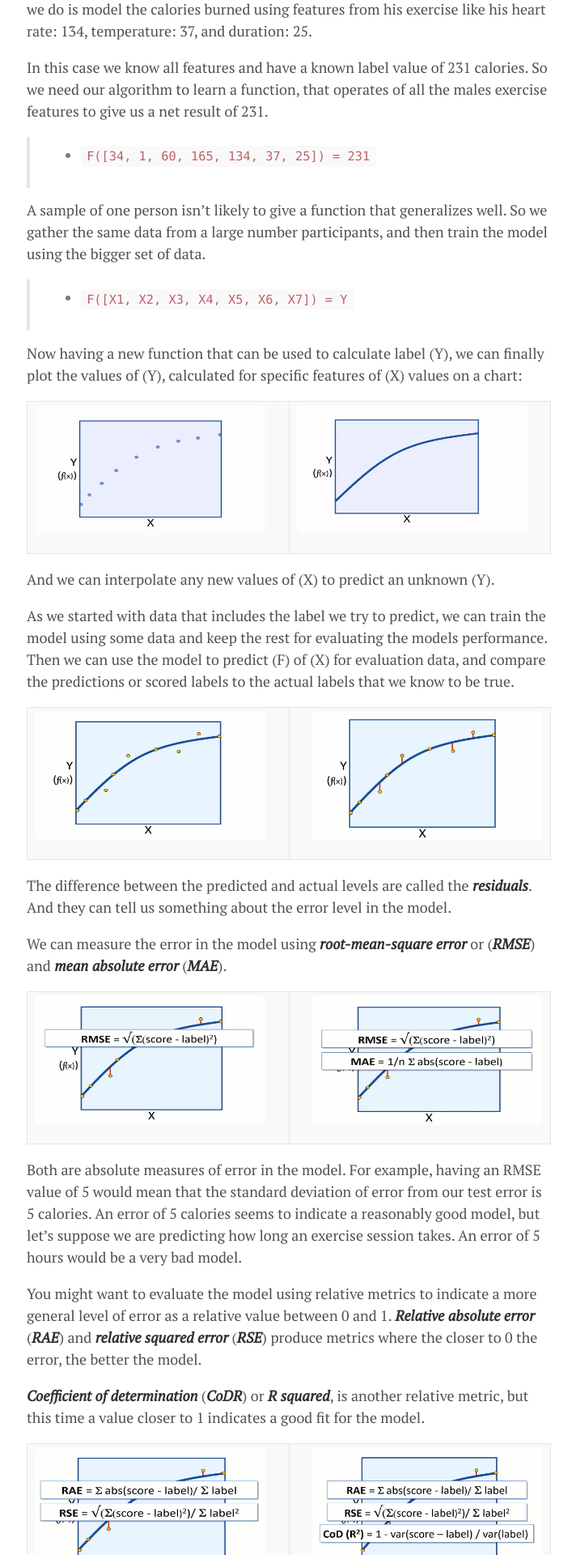
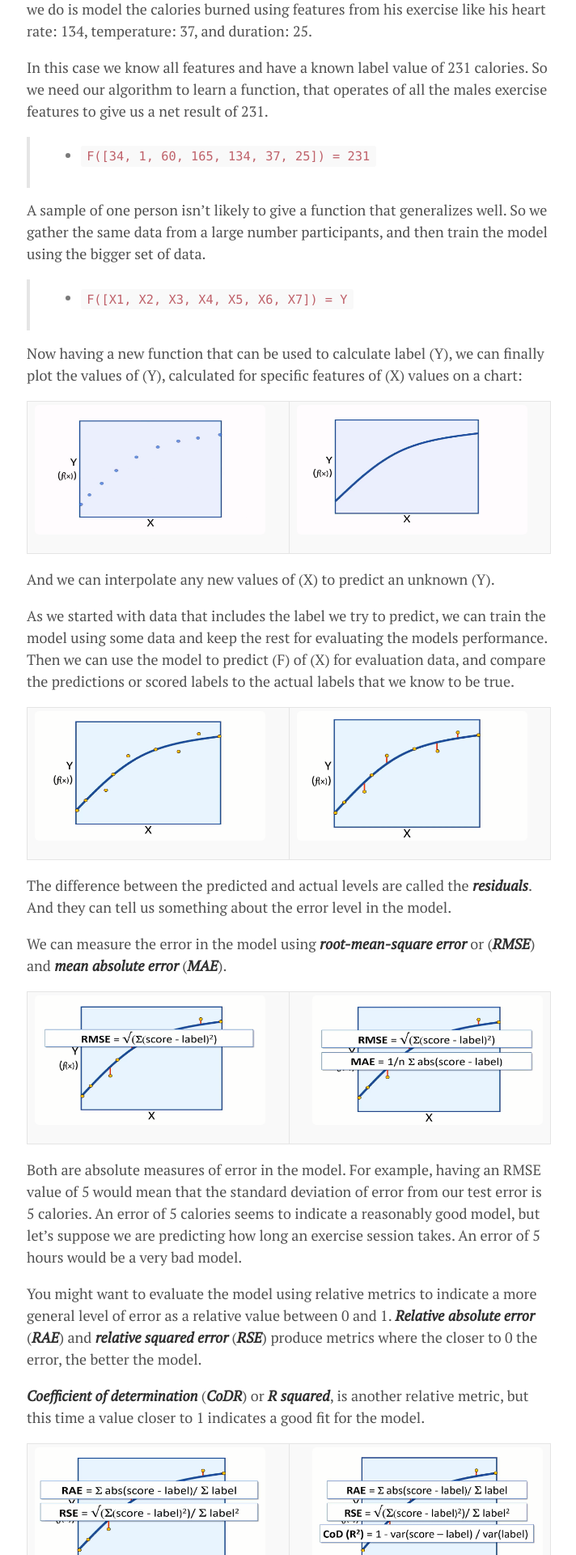
Before and after one commit to lgeurts/lgeurts.github.io, a Jekyll site: the page built from _posts/2018-06-29-artificial-intelligence-basics.md, in a window 1280 px wide. Shown: the part 2829-4749 px from the top of the page at 81% size, without its empty margins (283-995 px from the left). Built offline with Jekyll 4.4.1, drawn with Linux system fonts in a browser that asks for light colours; nearby versions of some CDN libraries.

Commit message:
Update 2018-06-29-artificial-intelligence-basics.md

```diff
--- a/_posts/2018-06-29-artificial-intelligence-basics.md
+++ b/_posts/2018-06-29-artificial-intelligence-basics.md
@@ -97,7 +97,7 @@ And we can interpolate any new values of (X) to predict an unknown (Y).
 As we started with data that includes the label we try to predict, we can train the model using some data and keep the rest for evaluating the models performance. Then we can use the model to predict (F) of (X) for evaluation data, and compare the predictions or scored labels to the actual labels that we know to be true.
 
 :-----------------:|:-----------------:
-<img src="/assets/artificial-intelligence/plotted-chart-3.png" align="left" width="285" height="160" alt=""> | <img src="/assets/artificial-intelligence/plotted-chart-4.png" align="right" width="285" height="160" alt="">
+<img src="/assets/artificial-intelligence/plotted-chart-3.png" align="center" width="285" height="160" alt=""> | <img src="/assets/artificial-intelligence/plotted-chart-4.png" align="center" width="285" height="160" alt="">
 
 The difference between the predicted and actual levels are called the ***residuals***. And they can tell us something about the error level in the model.
 
```
